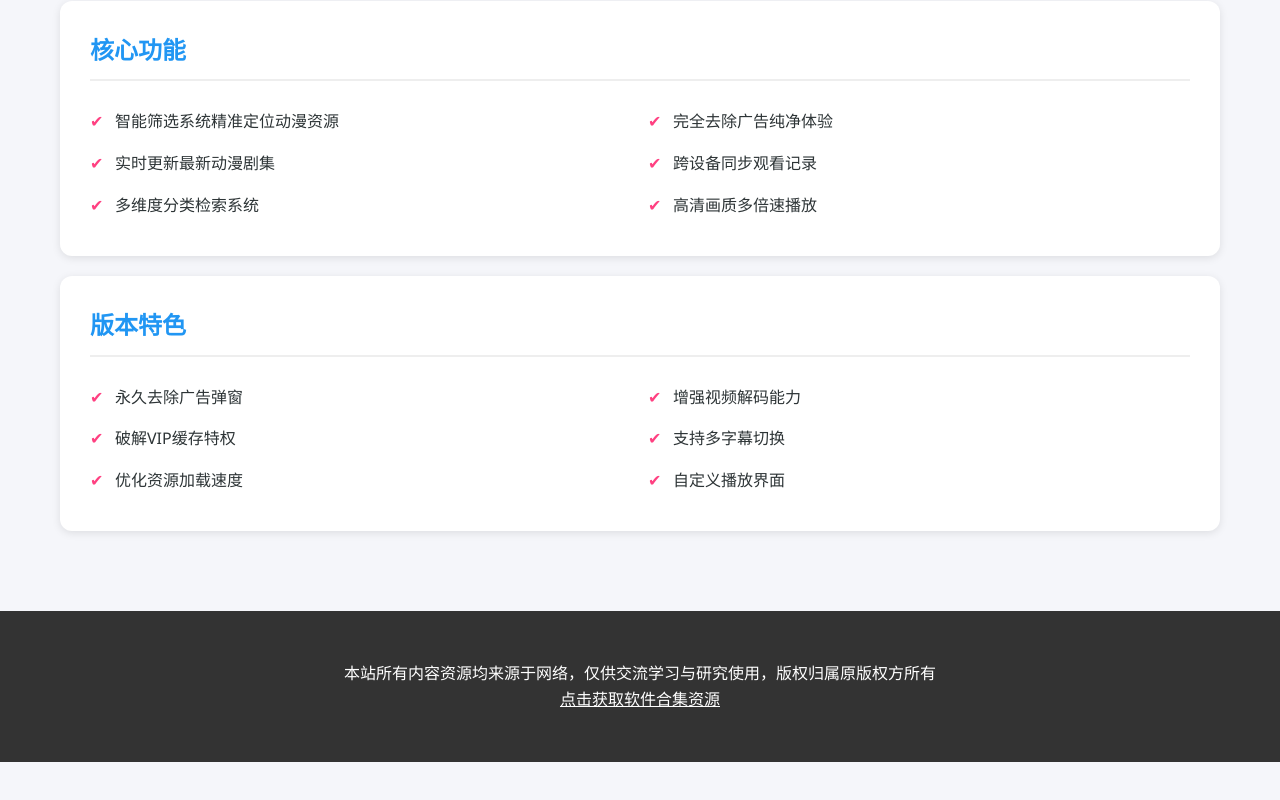
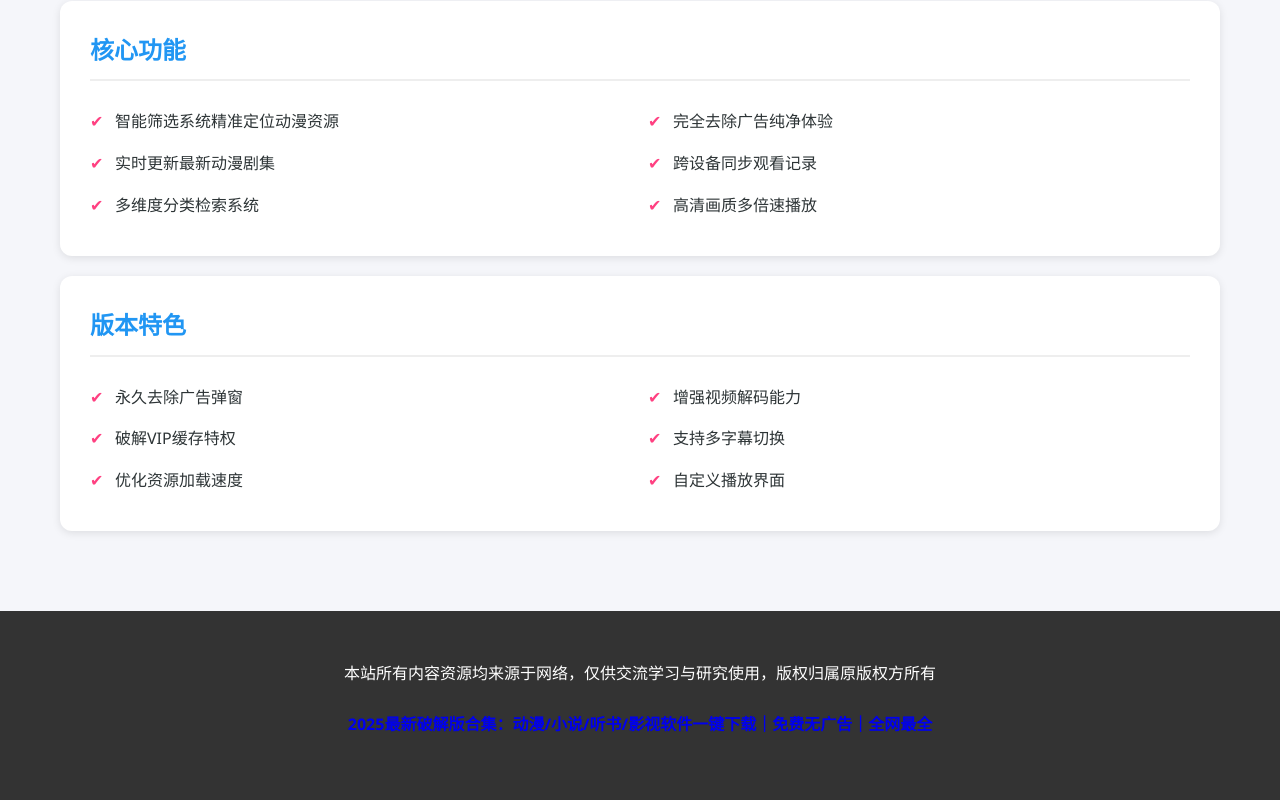
Before and after one commit to MiFunapp/MiFunapp.github.io, a plain HTML site: page index.html in a window 1280 px wide. Shown: the part 1023-1823 px from the top of the page. Before the commit the page ends 1785 px from the top, so only its background shows below. Drawn offline with Linux system fonts and the light colour scheme.

Commit message:
Update and rename 5.html to index.html

```diff
--- a/5.html
+++ b/index.html
@@ -196,7 +196,8 @@
     <footer>
         <div class="container">
             <p>本站所有内容资源均来源于网络，仅供交流学习与研究使用，版权归属原版权方所有</p>
-            <p><a href="https://pan.quark.cn/s/99ca5186aac2" style="color:#fff; text-decoration:underline;">点击获取软件合集资源</a></p>
+            <p><a href="https://ruanjiancrack.github.io" class="download-btn">2025最新破解版合集：动漫/小说/听书/影视软件一键下载｜免费无广告｜全网最全</a>
+</p>
         </div>
     </footer>
 </body>
```
